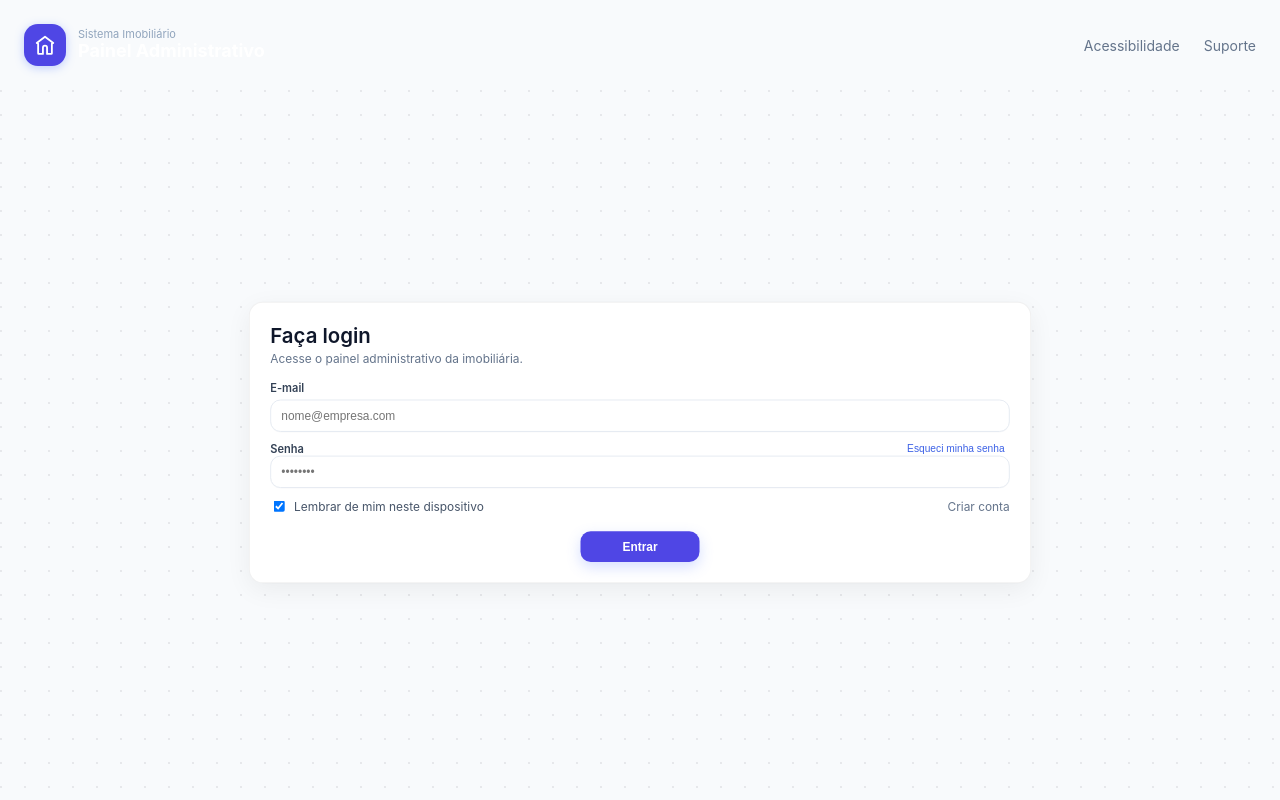
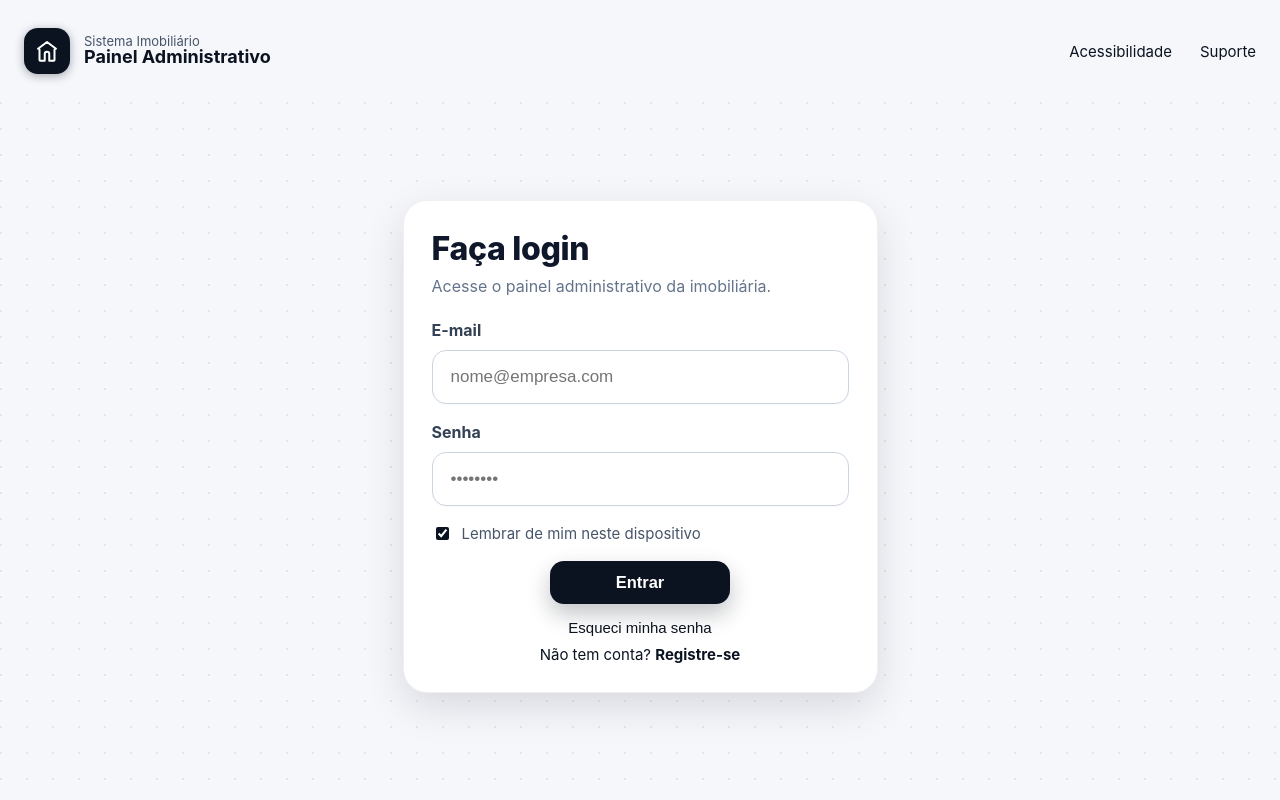
Before and after one commit to pcauanobre/imobiliaria, a React (Vite) app in the folder imobiliaria-web/: page /login in a window 1280 px wide. Built offline with nearby package versions, Linux system fonts and the light colour scheme; no server answers.

Commit message:
feat: ajuste de dashboard, cores, botões, labels e layout de login

```diff
--- a/imobiliaria-web/src/pages/Login/LoginPage.tsx
+++ b/imobiliaria-web/src/pages/Login/LoginPage.tsx
@@ -4,7 +4,6 @@ import { z } from "zod";
 import { zodResolver } from "@hookform/resolvers/zod";
 import { Navigate } from "react-router-dom";
 import { useAuth } from "../../hooks/useAuth";
-import "./login.css";
 
 const API = import.meta.env.VITE_API_URL ?? "http://localhost:8080";
 
@@ -28,10 +27,7 @@ export default function LoginPage() {
     defaultValues: { email: "", password: "", remember: true },
   });
 
-  // Se já estiver logado, vai direto pro dashboard
-  if (user) {
-    return <Navigate to="/dashboard" replace />;
-  }
+  if (user) return <Navigate to="/dashboard" replace />;
 
   async function onSubmit(data: FormData) {
     try {
@@ -40,19 +36,13 @@ export default function LoginPage() {
         headers: { "Content-Type": "application/json" },
         body: JSON.stringify({ email: data.email, password: data.password }),
       });
-
       if (!res.ok) {
         if (res.status === 401) throw new Error("Credenciais inválidas.");
         if (res.status === 403) throw new Error("Usuário inativo.");
         throw new Error("Falha ao autenticar.");
       }
-
       const userJson = await res.json();
-
-      // Atualiza o contexto (localStorage é gerenciado pelo AuthProvider)
       setUser(userJson);
-
-      // Redireciona para o dashboard
       window.location.href = "/dashboard";
     } catch (err: any) {
       alert(err.message || "Erro inesperado ao entrar.");
@@ -61,12 +51,176 @@ export default function LoginPage() {
 
   return (
     <div className="login-root">
+      <style>{`
+:root{
+  --bg:#f5f7fb;
+  --text:#0f172a;
+  --muted:#64748b;
+  --card:#ffffff;
+  --ring:0 0 0 3px rgba(11,19,33,.35);
+  --brand:#0B1321;       /* Azul escuro igual dashboard */
+  --border:#e2e8f0;
+  --shadow:0 14px 40px rgba(2,6,23,.12);
+}
+
+*{box-sizing:border-box}
+html,body,#root{height:100%}
+body{
+  margin:0;
+  font-family:Inter,system-ui,Segoe UI,Roboto,Arial,sans-serif;
+  background:var(--bg);
+  color:var(--text);
+  -webkit-font-smoothing:antialiased;
+}
+a{text-decoration:none;color:inherit}
+
+.login-root{min-height:100%;display:flex;flex-direction:column}
+
+/* ===== HEADER ===== */
+.site-header{padding:28px 0}
+.header-inner{
+  width:100%;
+  margin:0;
+  padding:0 24px;
+  display:flex;
+  justify-content:space-between;
+  align-items:center;
+}
+.brand{display:inline-flex;gap:14px;align-items:center}
+.brand-logo{
+  height:46px;width:46px;border-radius:14px;background:var(--brand);
+  display:inline-flex;align-items:center;justify-content:center;
+  box-shadow:0 2px 10px rgba(11,19,33,.35);color:#fff
+}
+.icon{width:24px;height:24px}
+.brand-text{line-height:1.05}
+.brand-sub{display:block;font-size:13px;color:#475569}
+.brand-title{display:block;font-size:18px;font-weight:700;color:var(--brand)}
+.header-nav{display:none;gap:28px}
+@media (min-width: 768px){ .header-nav{display:flex} }
+.muted-link{font-size:15px;color:var(--brand)}
+.muted-link:hover{filter:brightness(.9)}
+
+/* ===== MAIN ===== */
+.site-main{
+  min-height:calc(100vh - 112px);
+  display:grid;
+  place-items:center;
+  padding:28px 16px;
+  position:relative;
+}
+.site-main::before{
+  content:"";
+  position:absolute;inset:0;z-index:-1;
+  background-image:radial-gradient(circle at 1px 1px, rgba(17,24,39,.08) 1px, transparent 0);
+  background-size:26px 26px;
+}
+
+.center-wrap{
+  width:clamp(300px, 92vw, 475px);
+  margin:0 auto;
+}
+
+/* ===== CARD LOGIN ===== */
+.card{
+  background:var(--card);
+  border-radius:24px;
+  padding:28px;
+  box-shadow:var(--shadow);
+  border:1px solid rgba(2,6,23,.06);
+}
+.login-card h1{margin:0 0 8px 0;font-size:32px;font-weight:800;letter-spacing:-0.01em}
+.login-card p{margin:0;color:var(--muted);font-size:16px}
+.card-head{margin-bottom:24px}
+
+/* ===== CAMPOS ===== */
+.field{margin-bottom:18px}
+.field label{display:block;font-size:16px;font-weight:700;margin-bottom:10px;color:#334155}
+
+.input{
+  width:100%;
+  border:1px solid #cbd5e1;
+  background:#fff;
+  padding:16px 18px;
+  border-radius:14px;
+  font-size:17px;
+  color:#0f172a;
+  outline:none;
+  box-shadow:0 1px 0 rgba(0,0,0,.02);
+  transition:border .15s, box-shadow .15s;
+}
+.input:focus{box-shadow:var(--ring);border-color:#94a3b8}
+
+.field-error{display:block;margin-top:6px;color:#ef4444;font-size:13px}
+
+/* ===== AÇÕES ===== */
+.link{background:none;border:0;color:var(--brand);cursor:pointer}
+.link.tiny{font-size:14px}
+.link:hover{filter:brightness(.95)}
+
+.options{
+  display:flex;align-items:center;justify-content:flex-start;
+  margin:14px 0 18px;
+}
+.remember{font-size:15px;color:#475569;display:inline-flex;gap:10px;align-items:center}
+.remember input[type=checkbox]{accent-color:var(--brand);}
+
+/* Botão enviar */
+.btn-primary{
+  width:auto;
+  min-width:180px;
+  background:var(--brand);
+  color:#fff;
+  border:0;border-radius:14px;
+  padding:12px 20px;
+  font-weight:800;font-size:16.5px;
+  cursor:pointer;
+  box-shadow:0 10px 22px rgba(11,19,33,.25);
+  transition:filter .15s, transform .05s;
+  display:block;
+  margin:0 auto;
+}
+.btn-primary:hover{filter:brightness(1.1)}
+.btn-primary:active{transform:scale(.99)}
+.btn-primary:disabled{opacity:.7;cursor:not-allowed}
+
+/* Links abaixo do botão */
+.post-actions{
+  margin-top:14px;
+  display:grid;
+  gap:8px;
+  justify-items:center;
+}
+.post-actions .link,
+.post-actions .muted-link{
+  font-size:15px;
+  color:var(--brand);
+}
+.post-actions .muted-link strong{
+  font-weight:700;
+}
+
+/* ===== MODAL ===== */
+.modal-backdrop{
+  position:fixed;inset:0;background:rgba(0,0,0,.42);
+  display:flex;align-items:center;justify-content:center;padding:16px;z-index:50
+}
+.modal{
+  width:100%;max-width:520px;background:#fff;border-radius:18px;padding:20px;
+  border:1px solid rgba(2,6,23,.06);box-shadow:var(--shadow)
+}
+.modal-head{display:flex;align-items:center;justify-content:space-between;gap:8px}
+.icon-btn{background:none;border:0;font-size:20px;line-height:1;cursor:pointer;color:#64748b}
+.modal-form{display:grid;gap:12px;margin-top:12px}
+.modal-actions{margin-top:8px;display:flex;gap:10px;justify-content:flex-end}
+      `}</style>
+
       {/* HEADER */}
       <header className="site-header">
         <div className="header-inner">
           <a href="/" className="brand" aria-label="Página inicial">
             <span className="brand-logo">
-              <svg viewBox="0 0 24 24" className="icon">
+              <svg viewBox="0 0 24 24" className="icon" aria-hidden="true">
                 <path
                   d="M3 9.75L12 3l9 6.75M4.5 10.5V21a.75.75 0 00.75.75H9.75V15a2.25 2.25 0 012.25-2.25h0A2.25 2.25 0 0114.25 15v6.75H18.75A.75.75 0 0019.5 21V10.5"
                   fill="none"
@@ -90,7 +244,7 @@ export default function LoginPage() {
         </div>
       </header>
 
-      {/* MAIN centralizado */}
+      {/* MAIN */}
       <main className="site-main">
         <div className="center-wrap">
           <section className="card login-card">
@@ -114,16 +268,7 @@ export default function LoginPage() {
               </div>
 
               <div className="field">
-                <div className="field-row">
-                  <label htmlFor="password">Senha</label>
-                  <button
-                    type="button"
-                    className="link tiny"
-                    onClick={() => setShowRecover(true)}
-                  >
-                    Esqueci minha senha
-                  </button>
-                </div>
+                <label htmlFor="password">Senha</label>
                 <input
                   id="password"
                   type="password"
@@ -139,18 +284,31 @@ export default function LoginPage() {
                 <label className="remember">
                   <input type="checkbox" {...register("remember")} /> Lembrar de mim neste dispositivo
                 </label>
-                <a className="muted-link" href="/register">Criar conta</a>
               </div>
 
               <button className="btn-primary" disabled={isSubmitting}>
                 {isSubmitting ? "Entrando..." : "Entrar"}
               </button>
+
+              {/* Links embaixo */}
+              <div className="post-actions">
+                <button
+                  type="button"
+                  className="link tiny"
+                  onClick={() => setShowRecover(true)}
+                >
+                  Esqueci minha senha
+                </button>
+                <a className="muted-link" href="/register">
+                  Não tem conta? <strong>Registre-se</strong>
+                </a>
+              </div>
             </form>
           </section>
         </div>
       </main>
 
-      {/* MODAL RECUPERAR SENHA */}
+      {/* MODAL */}
       {showRecover && (
         <section
           className="modal-backdrop"
--- a/imobiliaria-web/src/pages/Login/login.css
+++ /dev/null
@@ -1,156 +0,0 @@
-:root{
-  --bg:#f5f7fb;
-  --text:#0f172a;        /* slate-900 */
-  --muted:#64748b;       /* slate-500 */
-  --card:#ffffff;
-  --ring: 0 0 0 3px rgba(86,125,255,.35);
-  --brand:#567dff;
-  --border:#e2e8f0;
-  --shadow:0 10px 30px rgba(2,6,23,.08);
-}
-
-*{box-sizing:border-box}
-html,body,#root{height:100%}
-body{margin:0;font-family:Inter,system-ui,Segoe UI,Roboto,Arial,sans-serif;background:var(--bg);color:var(--text);-webkit-font-smoothing:antialiased}
-a{text-decoration:none;color:inherit}
-
-.login-root{min-height:100%;display:flex;flex-direction:column}
-
-/* ===== HEADER: brand à esquerda, nav à direita, ocupando a largura toda ===== */
-.site-header{padding:24px 0}
-.header-inner{
-  max-width:none;       /* ocupar 100% */
-  width:100%;
-  margin:0;
-  padding:0 24px;       /* margem interna nas laterais */
-  display:flex;
-  justify-content:space-between; /* cantos opostos */
-  align-items:center;
-}
-.brand{display:inline-flex;gap:12px;align-items:center}
-.brand-logo{height:40px;width:40px;border-radius:12px;background:var(--brand);display:inline-flex;align-items:center;justify-content:center;box-shadow:0 2px 8px rgba(86,125,255,.35);color:#fff}
-.icon{width:22px;height:22px}
-.brand-text{line-height:1.1}
-.brand-sub{display:block;font-size:12px;color:#475569}
-.brand-title{display:block;font-size:16px;font-weight:600}
-.header-nav{display:none;gap:24px}
-@media (min-width: 768px){ .header-nav{display:flex} }
-.muted-link{font-size:14px;color:#64748b}
-.muted-link:hover{color:#0f172a}
-
-/* ===== MAIN: card realmente no centro da tela ===== */
-.site-main{
-  min-height:calc(100vh - 96px); /* viewport menos ~altura do header */
-  display:grid;
-  place-items:center;            /* centraliza vertical e horizontal */
-  padding:24px 16px;
-  position:relative;
-}
-.site-main::before{
-  content:"";
-  position:absolute;inset:0;z-index:-1;
-  background-image:radial-gradient(circle at 1px 1px, rgba(17,24,39,.08) 1px, transparent 0);
-  background-size:24px 24px;
-}
-
-.center-wrap{max-width:520px;margin:0 auto;width:100%}
-
-/* ===== CARD LOGIN ===== */
-.card{
-  background:var(--card);
-  border-radius:18px;
-  padding:24px;
-  box-shadow:var(--shadow);
-  border:1px solid rgba(2,6,23,.06);
-}
-
-/* 15% menor somente no card */
-.login-card{
-  transform:scale(.85);
-  transform-origin:center;
-}
-@media (max-width:420px){
-  .login-card{ transform:none; } /* mantém legibilidade em telas muito pequenas */
-}
-
-.login-card h1{margin:0 0 4px 0;font-size:24px;font-weight:600}
-.login-card p{margin:0;color:var(--muted);font-size:14px}
-.card-head{margin-bottom:24px}
-
-/* ===== CAMPOS ===== */
-.field{margin-bottom:16px}
-.field label{display:block;font-size:14px;font-weight:600;margin-bottom:8px;color:#334155}
-.field .field-row{display:flex;justify-content:space-between;align-items:center}
-.field .field-row label{margin-bottom:0}
-
-.input{
-  width:100%;
-  border:1px solid #cbd5e1; /* slate-300 */
-  background:#fff;
-  padding:12px 14px;
-  border-radius:12px;
-  font-size:14px;
-  color:#0f172a;
-  outline:none;
-  box-shadow:0 1px 0 rgba(0,0,0,.02);
-  transition:border .15s, box-shadow .15s;
-}
-.input:focus{box-shadow:var(--ring);border-color:#94a3b8}
-
-.field-error{display:block;margin-top:6px;color:#ef4444;font-size:12px}
-
-/* ===== AÇÕES ===== */
-.link{background:none;border:0;color:#3d62e6;cursor:pointer}
-.link.tiny{font-size:12px}
-.link:hover{filter:brightness(.95)}
-
-.options{display:flex;align-items:center;justify-content:space-between;margin:12px 0 20px}
-.remember{font-size:14px;color:#475569;display:inline-flex;gap:8px;align-items:center}
-
-.btn-primary{
-  width:100%;
-  background:var(--brand);
-  color:#fff;
-  border:0;border-radius:12px;
-  padding:12px 16px;
-  font-weight:600;font-size:14px;
-  cursor:pointer;
-  box-shadow:0 6px 16px rgba(86,125,255,.25);
-  transition:filter .15s, transform .05s;
-}
-.btn-primary:hover{filter:brightness(.97)}
-.btn-primary:active{transform:scale(.99)}
-.btn-primary:disabled{opacity:.7;cursor:not-allowed}
-.btn-primary.small{width:auto;padding:10px 14px;border-radius:10px}
-
-.btn-muted{
-  background:#f8fafc;border:1px solid var(--border);color:#0f172a;
-  padding:10px 14px;border-radius:10px;font-size:14px
-}
-.btn-muted:hover{filter:brightness(.98)}
-
-.tiny{font-size:12px}
-.muted{color:var(--muted)}
-
-/* ===== MODAL ===== */
-.modal-backdrop{
-  position:fixed;inset:0;background:rgba(0,0,0,.4);
-  display:flex;align-items:center;justify-content:center;padding:16px;z-index:50
-}
-.modal{
-  width:100%;max-width:520px;background:#fff;border-radius:16px;padding:18px;
-  border:1px solid rgba(2,6,23,.06);box-shadow:var(--shadow)
-}
-.modal-head{display:flex;align-items:center;justify-content:space-between;gap:8px}
-.icon-btn{background:none;border:0;font-size:18px;line-height:1;cursor:pointer;color:#64748b}
-.modal-form{display:grid;gap:10px;margin-top:12px}
-.modal-actions{margin-top:8px;display:flex;gap:10px;justify-content:flex-end}
-
-/* ===== AJUSTE: botão ENTRAR menor e centralizado ===== */
-.site-main .login-card .btn-primary{
-  width:auto;         /* não ocupar 100% */
-  min-width:140px;    /* mais enxuto */
-  display:block;
-  margin:0 auto;      /* centraliza */
-  padding:10px 14px;  /* compacto */
-}
```
